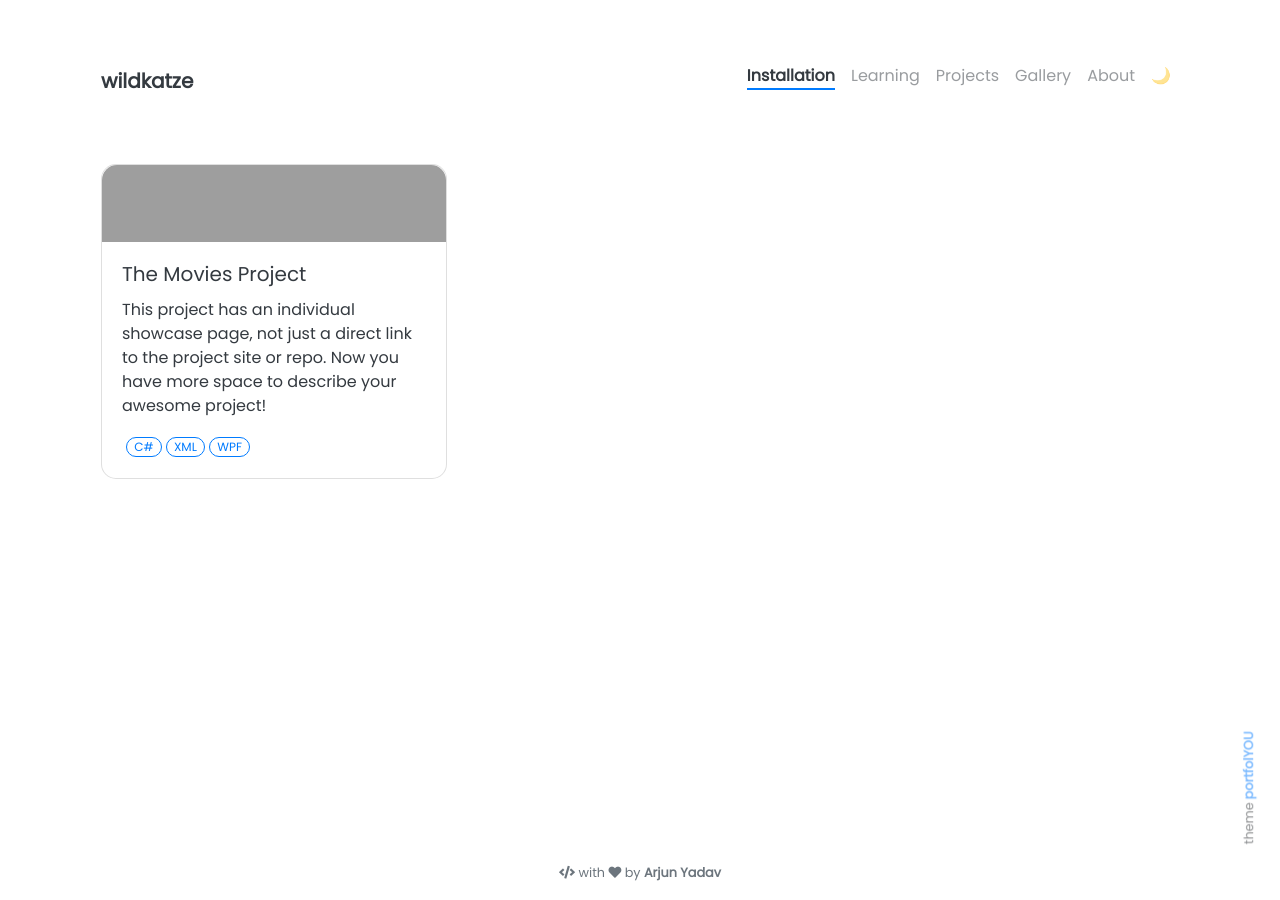
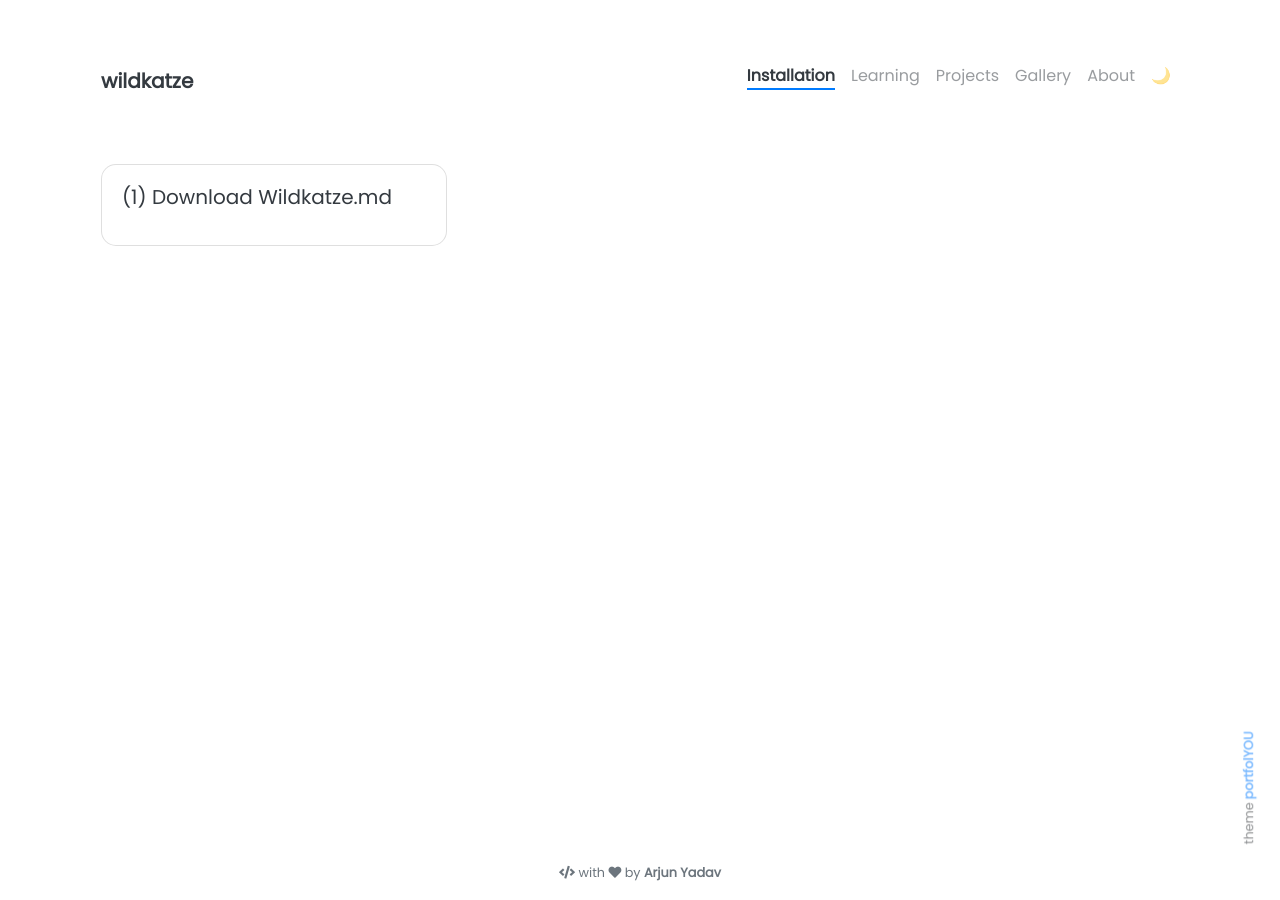
Before and after one commit to FVUS/wildktaze, a Jekyll site: the page built from pages/installation.html, in a window 1280 px wide. Built offline with Jekyll 4.4.1, drawn with Linux system fonts in a browser that asks for light colours; nearby versions of some CDN libraries; grey boxes are pictures that could not be loaded.

Commit message:
Update (1) Download Wildkatze.md

```diff
--- a/_projects/(1) Download Wildkatze.md
+++ b/_projects/(1) Download Wildkatze.md
@@ -1,20 +1,14 @@
 ---
-name: The Movies Project
-tools: [C#, XML, WPF]
-image: https://www.sketchappsources.com/resources/source-image/movie-badges-jurajjurik.png
-description: This project has an individual showcase page, not just a direct link to the project site or repo. Now you have more space to describe your awesome project!
+name: Download and Installation
+tools: [Wildkatze,CFD, Multiphysics]
+image: ![Wildkatze Logo](assets/images/cyclye01.png)
+description: Download and Installation
 ---
 
-# The Movies Project
+# Obtaining Wildkatze
 
 The Movies Project is something like **Netflix**, the only difference is that **it's not real**! It doesn't exist! I just created it to demonstrate how the **showcase** page looks like and how you can write whatever you want with full markdown support.
 
-![preview](https://www.sketchappsources.com/resources/source-image/we-were-soldiers-landing-page-dbruggisser.jpg)
+![preview](assets/images/cyclye01.png)
 
-## Search Movies
-
-![search](https://www.sketchappsources.com/resources/source-image/microsoft-windows-10-virtual-keyboard-diogo-sousa.png)
-
-<p class="text-center">
-{% include elements/button.html link="https://github.com/YoussefRaafatNasry/portfolYOU" text="Learn More" %}
-</p>
+## Installation
```
